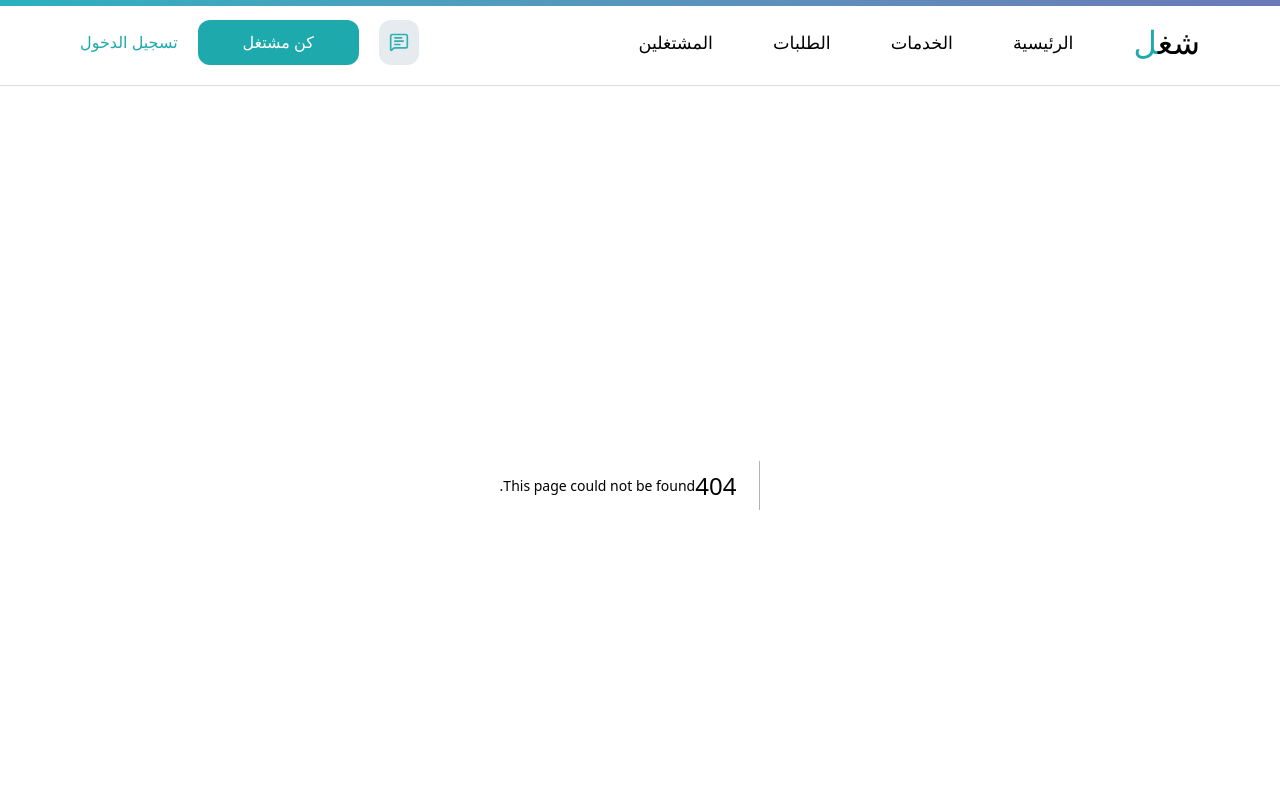
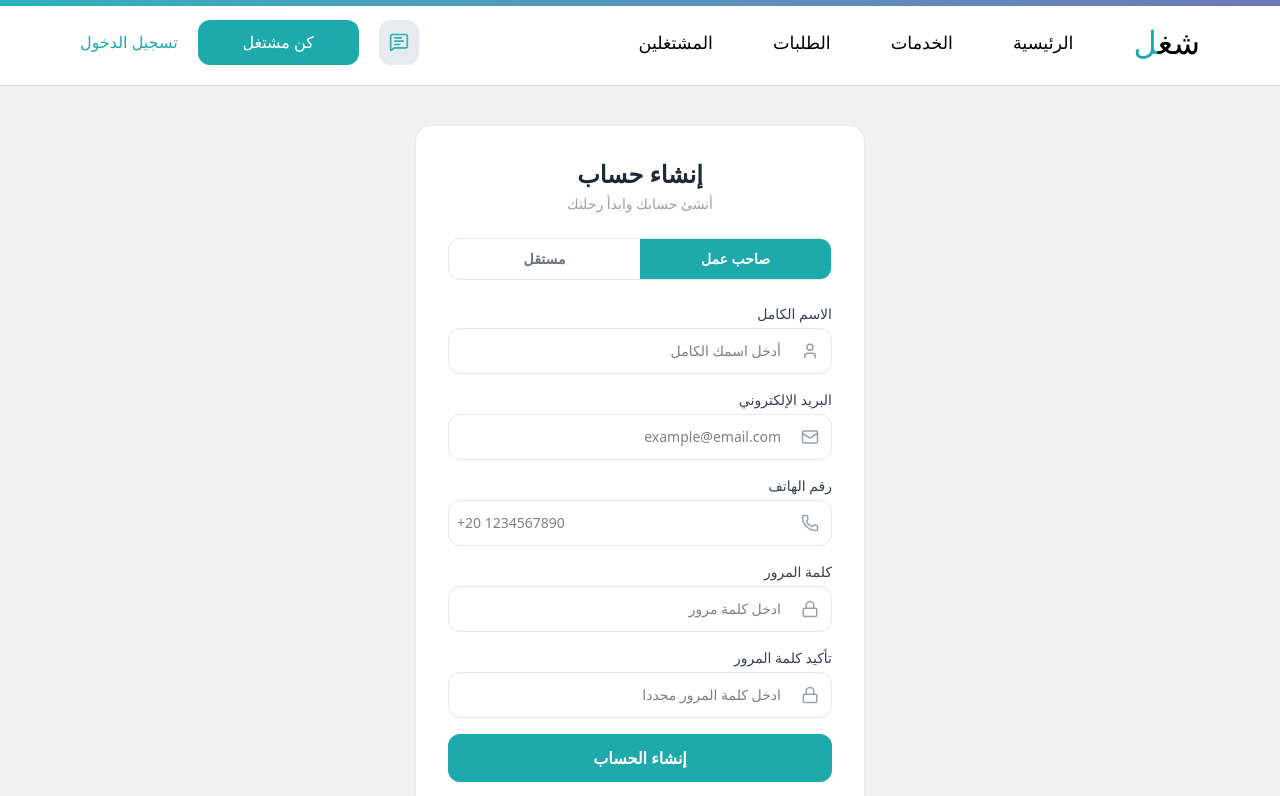
Before and after one commit to eslamelngar-dev/Shogol-Freelancers-Platform, a Next.js app: page /register in a window 1280 px wide. Before the commit this address had no page. Shown: the top 796 px of the page. Built offline with nearby package versions, Linux system fonts and the light colour scheme.

Commit message:
register page

```diff
--- a/app/components/layouts/NavBar.tsx
+++ b/app/components/layouts/NavBar.tsx
@@ -52,7 +52,7 @@ export default function NavBar() {
           </div>
 
           <div className="hidden sm:flex items-center gap-5">
-            <Link href={`/login/register`}>
+            <Link href={`/register`}>
               <button className="bg-[#1EAAAD] text-white rounded-xl w-28 md:w-[10.06rem] h-[2.81rem] hover:bg-[#189799] cursor-pointer transition duration-200 text-sm md:text-base">
                 كن مشتغل
               </button>
@@ -92,7 +92,7 @@ export default function NavBar() {
           ))}
 
           <div className="sm:hidden flex flex-col gap-2 mt-2 border-t border-[#70707020] pt-4">
-            <Link href={`/login/register`}>
+            <Link href={`/register`}>
               <button className="bg-[#1EAAAD] text-white rounded-xl w-full h-[2.81rem] hover:bg-[#189799] cursor-pointer transition duration-200">
                 كن مشتغل
               </button>
--- a/app/login/page.tsx
+++ b/app/login/page.tsx
@@ -47,7 +47,7 @@ export default function LoginPage() {
                 type="password"
                 value={password}
                 onChange={(e) => setPassword(e.target.value)}
-                placeholder="••••••••"
+                placeholder="ادخل كلمة المرور"
                 className="flex-1 py-3 px-2 text-sm outline-none"
               />
             </div>
--- /dev/null
+++ b/app/register/page.tsx
@@ -0,0 +1,168 @@
+"use client";
+import { Lock, Mail, User, Phone } from "lucide-react";
+import Link from "next/link";
+import { useState } from "react";
+import GoogleIcon from "@mui/icons-material/Google";
+
+export default function RegisterPage() {
+  const [role, setRole] = useState<"client" | "freelancer">("client");
+  const [name, setName] = useState("");
+  const [email, setEmail] = useState("");
+  const [phone, setPhone] = useState("");
+  const [password, setPassword] = useState("");
+  const [confirm, setConfirm] = useState("");
+
+  return (
+    <div className="min-h-screen bg-[#f1f1f1] flex items-center justify-center py-10 px-4">
+      <div className="bg-white rounded-2xl shadow-sm p-8 w-full max-w-md flex flex-col gap-6">
+        <div className="flex flex-col gap-1 text-center">
+          <p className="text-2xl font-bold text-gray-800">إنشاء حساب</p>
+          <p className="text-sm text-gray-400">أنشئ حسابك وابدأ رحلتك</p>
+        </div>
+
+        <div
+          className="flex rounded-xl overflow-hidden border border-gray-200"
+          dir="rtl"
+        >
+          <button
+            onClick={() => setRole("client")}
+            className={`flex-1 py-2.5 text-sm font-bold transition cursor-pointer ${
+              role === "client"
+                ? "bg-[#1EAAAD] text-white"
+                : "text-gray-500 hover:bg-gray-50"
+            }`}
+          >
+            صاحب عمل
+          </button>
+          <button
+            onClick={() => setRole("freelancer")}
+            className={`flex-1 py-2.5 text-sm font-bold transition cursor-pointer ${
+              role === "freelancer"
+                ? "bg-[#1EAAAD] text-white"
+                : "text-gray-500 hover:bg-gray-50"
+            }`}
+          >
+            مستقل
+          </button>
+        </div>
+
+        <div className="flex flex-col gap-4" dir="rtl">
+          <div className="flex flex-col gap-1">
+            <label className="text-sm font-medium text-gray-700">
+              الاسم الكامل
+            </label>
+            <div className="flex items-center border border-gray-200 rounded-xl overflow-hidden focus-within:border-[#1EAAAD] transition">
+              <span className="px-3 text-gray-400">
+                <User size={18} />
+              </span>
+              <input
+                type="text"
+                value={name}
+                onChange={(e) => setName(e.target.value)}
+                placeholder="أدخل اسمك الكامل"
+                className="flex-1 py-3 px-2 text-sm outline-none"
+              />
+            </div>
+          </div>
+
+          <div className="flex flex-col gap-1">
+            <label className="text-sm font-medium text-gray-700">
+              البريد الإلكتروني
+            </label>
+            <div className="flex items-center border border-gray-200 rounded-xl overflow-hidden focus-within:border-[#1EAAAD] transition">
+              <span className="px-3 text-gray-400">
+                <Mail size={18} />
+              </span>
+              <input
+                type="email"
+                value={email}
+                onChange={(e) => setEmail(e.target.value)}
+                placeholder="example@email.com"
+                className="flex-1 py-3 px-2 text-sm outline-none"
+              />
+            </div>
+          </div>
+
+          <div className="flex flex-col gap-1">
+            <label className="text-sm font-medium text-gray-700">
+              رقم الهاتف
+            </label>
+            <div className="flex items-center border border-gray-200 rounded-xl overflow-hidden focus-within:border-[#1EAAAD] transition">
+              <span className="px-3 text-gray-400">
+                <Phone size={18} />
+              </span>
+              <input
+                type="tel"
+                value={phone}
+                onChange={(e) => setPhone(e.target.value)}
+                placeholder="+20 1234567890"
+                className="flex-1 py-3 px-2 text-sm outline-none"
+              />
+            </div>
+          </div>
+
+          <div className="flex flex-col gap-1">
+            <label className="text-sm font-medium text-gray-700">
+              كلمة المرور
+            </label>
+            <div className="flex items-center border border-gray-200 rounded-xl overflow-hidden focus-within:border-[#1EAAAD] transition">
+              <span className="px-3 text-gray-400">
+                <Lock size={18} />
+              </span>
+              <input
+                type="password"
+                value={password}
+                onChange={(e) => setPassword(e.target.value)}
+                placeholder="ادخل كلمة مرور"
+                className="flex-1 py-3 px-2 text-sm outline-none"
+              />
+            </div>
+          </div>
+
+          <div className="flex flex-col gap-1">
+            <label className="text-sm font-medium text-gray-700">
+              تأكيد كلمة المرور
+            </label>
+            <div className="flex items-center border border-gray-200 rounded-xl overflow-hidden focus-within:border-[#1EAAAD] transition">
+              <span className="px-3 text-gray-400">
+                <Lock size={18} />
+              </span>
+              <input
+                type="password"
+                value={confirm}
+                onChange={(e) => setConfirm(e.target.value)}
+                placeholder="ادخل كلمة المرور مجددا"
+                className="flex-1 py-3 px-2 text-sm outline-none"
+              />
+            </div>
+          </div>
+
+          <button className="w-full bg-[#1EAAAD] hover:bg-[#189799] text-white font-bold py-3 rounded-xl transition cursor-pointer">
+            إنشاء الحساب
+          </button>
+
+          <div className="flex items-center gap-3">
+            <hr className="flex-1 border-gray-200" />
+            <span className="text-xs text-gray-400">أو</span>
+            <hr className="flex-1 border-gray-200" />
+          </div>
+
+          <button className="w-full border border-gray-200 hover:bg-gray-50 text-gray-700 font-medium py-3 rounded-xl transition cursor-pointer flex items-center justify-center gap-2 text-sm">
+            التسجيل بـ Google
+            <GoogleIcon />
+          </button>
+        </div>
+
+        <p className="text-center text-sm text-gray-500">
+          لديك حساب بالفعل؟{" "}
+          <Link
+            href="/login"
+            className="text-[#1EAAAD] font-bold hover:underline"
+          >
+            تسجيل الدخول
+          </Link>
+        </p>
+      </div>
+    </div>
+  );
+}
```
Also changed, not shown: app/chat/page.tsx (added).
